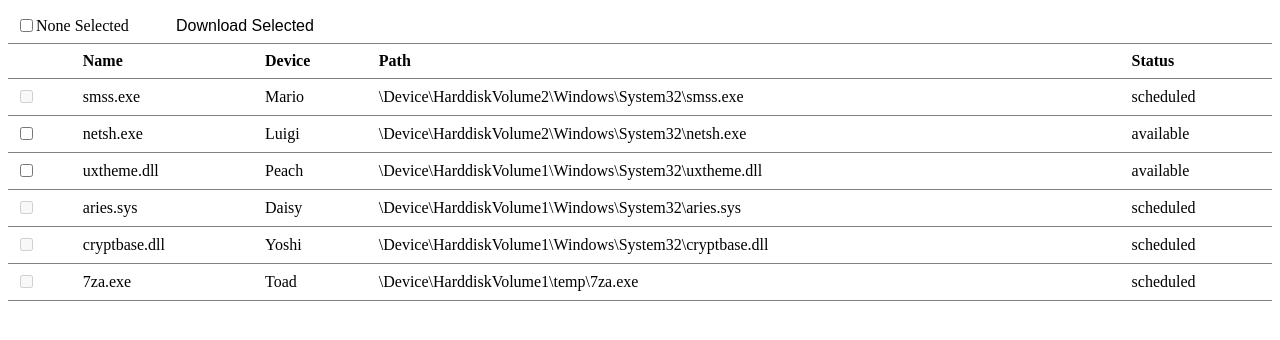
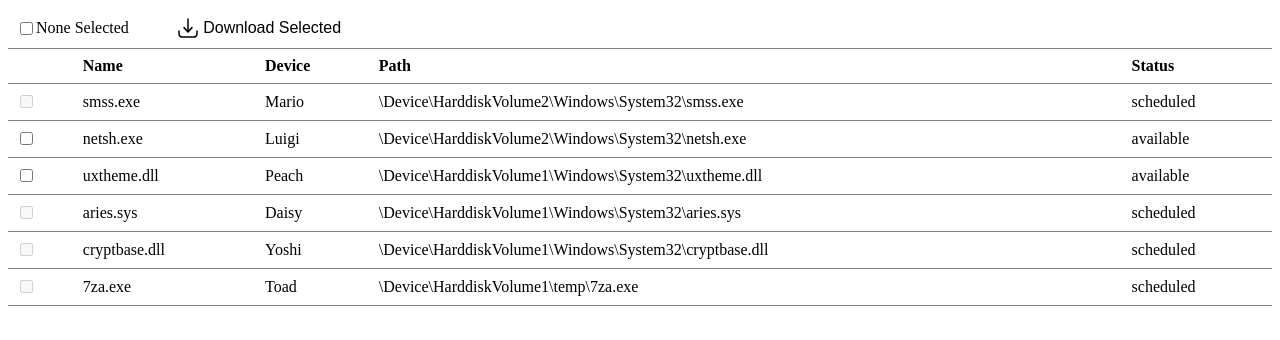
Before and after one commit to AndyHEdwards/file-download-ui, a React (Vite) app: page / in a window 1280 px wide. Shown: the top 340 px of the page. Built offline with nearby package versions, Linux system fonts and the light colour scheme.

Commit message:
Handle file downloading alert

```diff
--- a/src/components/FileDownload/FileDownload.tsx
+++ b/src/components/FileDownload/FileDownload.tsx
@@ -25,10 +25,26 @@
     );
   };
 
+  const handleFilesDownload = () => {
+    const downloadList = availableFiles.reduce((fileList, { selected, device, path }) => {
+      if (selected) {
+        fileList.push(`${device}: ${path}`);
+      }
+      return fileList;
+    }, [] as string[]);
+
+    if (downloadList.length > 0) {
+      alert(downloadList.join('\r\n'));
+    } else {
+      alert('No files selected for download');
+    }
+  };
+
   return (
     <section className="file-download">
       <FileDownloadActions
         handleSelectAllFiles={handleSelectAllFiles}
+        handleFilesDownload={handleFilesDownload}
         numberOfFilesAvailable={availableFiles.length}
         numberOfFilesSelected={files.filter((file) => file.selected).length}
       />
--- a/src/components/FileDownloadActions/FileDownloadActions.scss
+++ b/src/components/FileDownloadActions/FileDownloadActions.scss
@@ -21,5 +21,16 @@
     border: none;
     padding: 0;
     font-size: inherit;
+
+    // add custom styles
+    display: flex;
+    align-items: center;
+
+    &__icon {
+      width: 1.5rem;
+      height: 1.5rem;
+
+      margin-right: 0.2rem;
+    }
   }
 }
--- a/src/components/FileDownloadActions/FileDownloadActions.tsx
+++ b/src/components/FileDownloadActions/FileDownloadActions.tsx
@@ -4,6 +4,7 @@
 
 export const FileDownloadActions = ({
   handleSelectAllFiles,
+  handleFilesDownload,
   numberOfFilesAvailable,
   numberOfFilesSelected,
 }: FileDownloadActionsProps) => {
@@ -28,13 +29,26 @@
         {numberOfFilesSelected ? `Selected ${numberOfFilesSelected}` : 'None Selected'}
       </label>
 
-      <button className="file-download-actions__download-button">Download Selected</button>
+      <button onClick={handleFilesDownload} className="file-download-actions__download-button">
+        <svg
+          xmlns="http://www.w3.org/2000/svg"
+          viewBox="0 0 24 24"
+          fill="currentColor"
+          className="file-download-actions__download-button__icon"
+          aria-label="Download icon"
+        >
+          <path d="M12.5535 16.5061C12.4114 16.6615 12.2106 16.75 12 16.75C11.7894 16.75 11.5886 16.6615 11.4465 16.5061L7.44648 12.1311C7.16698 11.8254 7.18822 11.351 7.49392 11.0715C7.79963 10.792 8.27402 10.8132 8.55352 11.1189L11.25 14.0682V3C11.25 2.58579 11.5858 2.25 12 2.25C12.4142 2.25 12.75 2.58579 12.75 3V14.0682L15.4465 11.1189C15.726 10.8132 16.2004 10.792 16.5061 11.0715C16.8118 11.351 16.833 11.8254 16.5535 12.1311L12.5535 16.5061Z" />
+          <path d="M3.75 15C3.75 14.5858 3.41422 14.25 3 14.25C2.58579 14.25 2.25 14.5858 2.25 15V15.0549C2.24998 16.4225 2.24996 17.5248 2.36652 18.3918C2.48754 19.2919 2.74643 20.0497 3.34835 20.6516C3.95027 21.2536 4.70814 21.5125 5.60825 21.6335C6.47522 21.75 7.57754 21.75 8.94513 21.75H15.0549C16.4225 21.75 17.5248 21.75 18.3918 21.6335C19.2919 21.5125 20.0497 21.2536 20.6517 20.6516C21.2536 20.0497 21.5125 19.2919 21.6335 18.3918C21.75 17.5248 21.75 16.4225 21.75 15.0549V15C21.75 14.5858 21.4142 14.25 21 14.25C20.5858 14.25 20.25 14.5858 20.25 15C20.25 16.4354 20.2484 17.4365 20.1469 18.1919C20.0482 18.9257 19.8678 19.3142 19.591 19.591C19.3142 19.8678 18.9257 20.0482 18.1919 20.1469C17.4365 20.2484 16.4354 20.25 15 20.25H9C7.56459 20.25 6.56347 20.2484 5.80812 20.1469C5.07435 20.0482 4.68577 19.8678 4.40901 19.591C4.13225 19.3142 3.9518 18.9257 3.85315 18.1919C3.75159 17.4365 3.75 16.4354 3.75 15Z" />
+        </svg>
+        Download Selected
+      </button>
     </section>
   );
 };
 
 interface FileDownloadActionsProps {
   handleSelectAllFiles: () => void;
+  handleFilesDownload: () => void;
   numberOfFilesAvailable: number;
   numberOfFilesSelected: number;
 }
```
